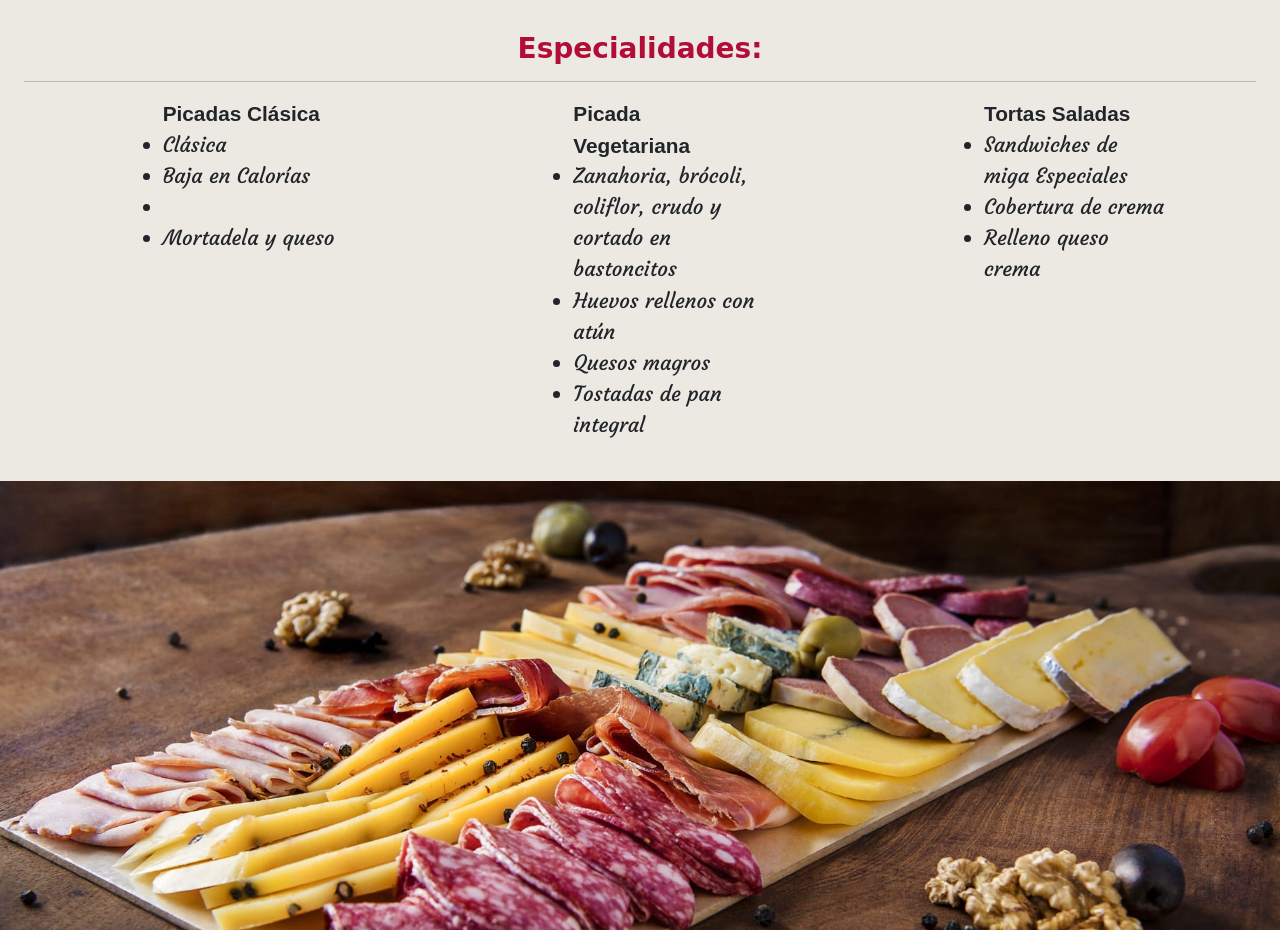
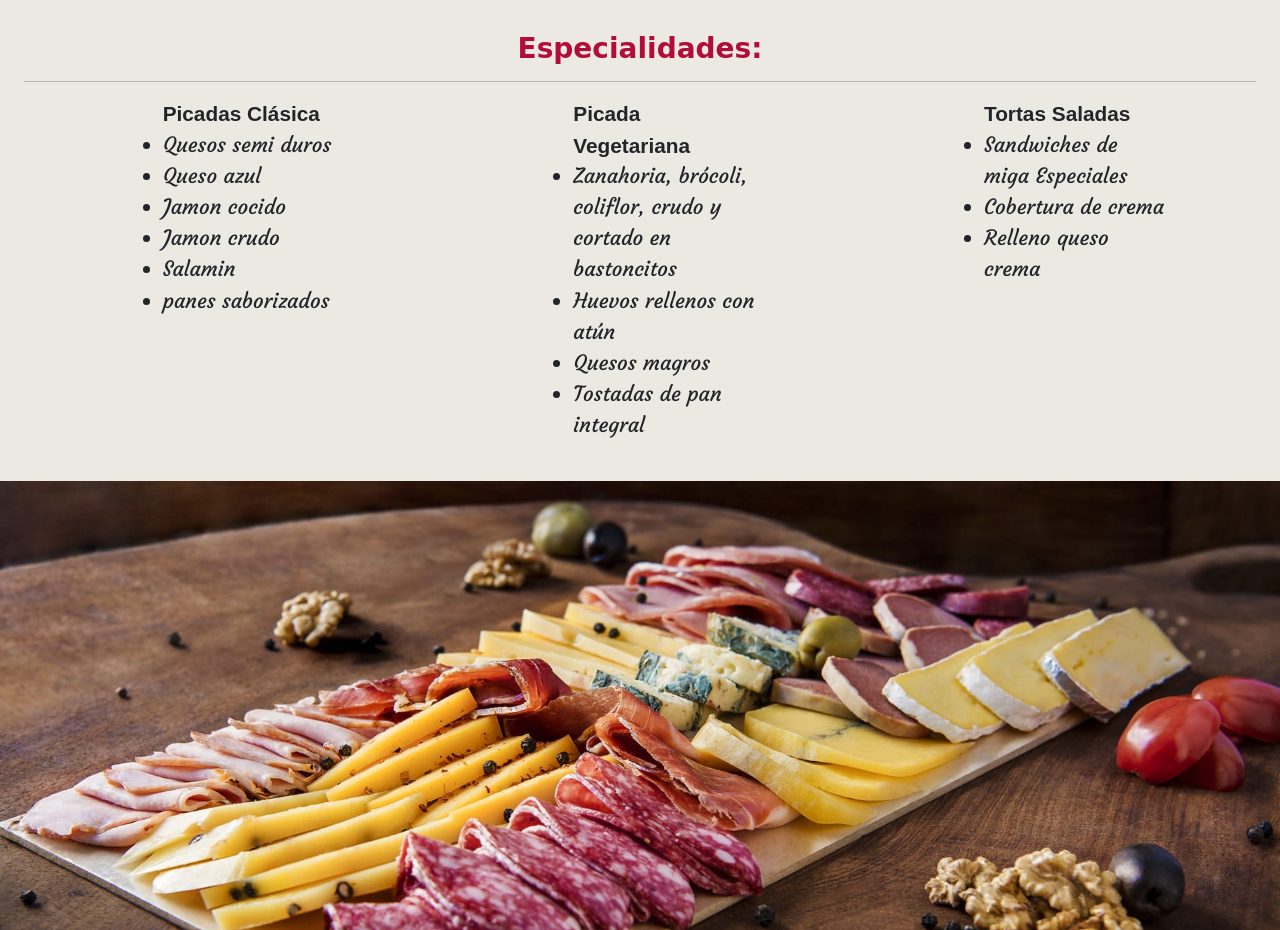
Before and after one commit to costillap/panaderia-costilla-pre-proyecto3, a plain HTML site: page pages/productos.html in a window 1280 px wide. Shown: the part 2120-3050 px from the top of the page. Drawn offline with nearby package versions, Linux system fonts and the light colour scheme; a web font is replaced by a local one.

Commit message:
correccion de errores

```diff
--- a/pages/productos.html
+++ b/pages/productos.html
@@ -94,10 +94,12 @@
                 <h3 class="p-2"><b>Especialidades:</b></h3>
                 <hr>
                     <ul class="col-md-2 text-start tamaño-8 ms-5"><b>Picadas Clásica</b>
-                        <li>Clásica</li>
-                        <li>Baja en Calorías</li>
-                        <li></li>
-                        <li>Mortadela y queso</li>
+                        <li>Quesos semi duros</li>
+                        <li>Queso azul</li>
+                        <li>Jamon cocido</li>
+                        <li>Jamon crudo</li>
+                        <li>Salamin</li>
+                        <li>panes saborizados</li>
                     </ul>
                     <ul class="col-md-2 text-start tamaño-8 ms-5"><b>Picada Vegetariana</b>
                         <li>Zanahoria, brócoli, coliflor, crudo y cortado en bastoncitos</li>
--- a/scss/index.scss
+++ b/scss/index.scss
@@ -1,9 +1,9 @@
+@import "./variables";
 @import url('https://fonts.googleapis.com/css2?family=Chonburi&display=swap');
 @import url('https://fonts.googleapis.com/css2?family=Courgette&display=swap');
-@import "./variables";
-@import "./estilosGenerales";
 @import "./inicio";
 @import "./animaciones";
+@import "./estilosGenerales";
 @import "./nosotros";
 @import "./productos";
 @import "./catering";
```
Also changed, not shown: css/index.css.
